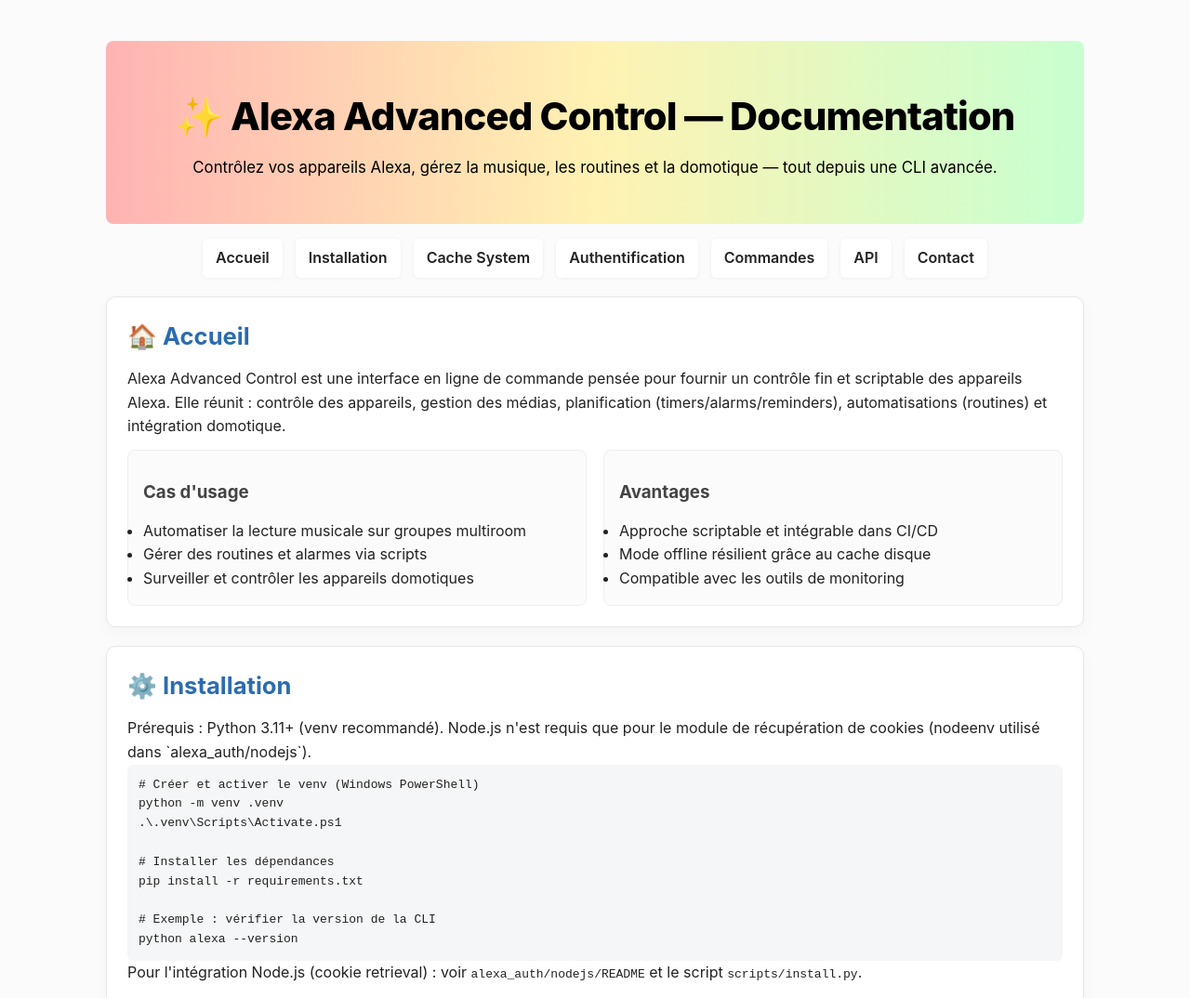
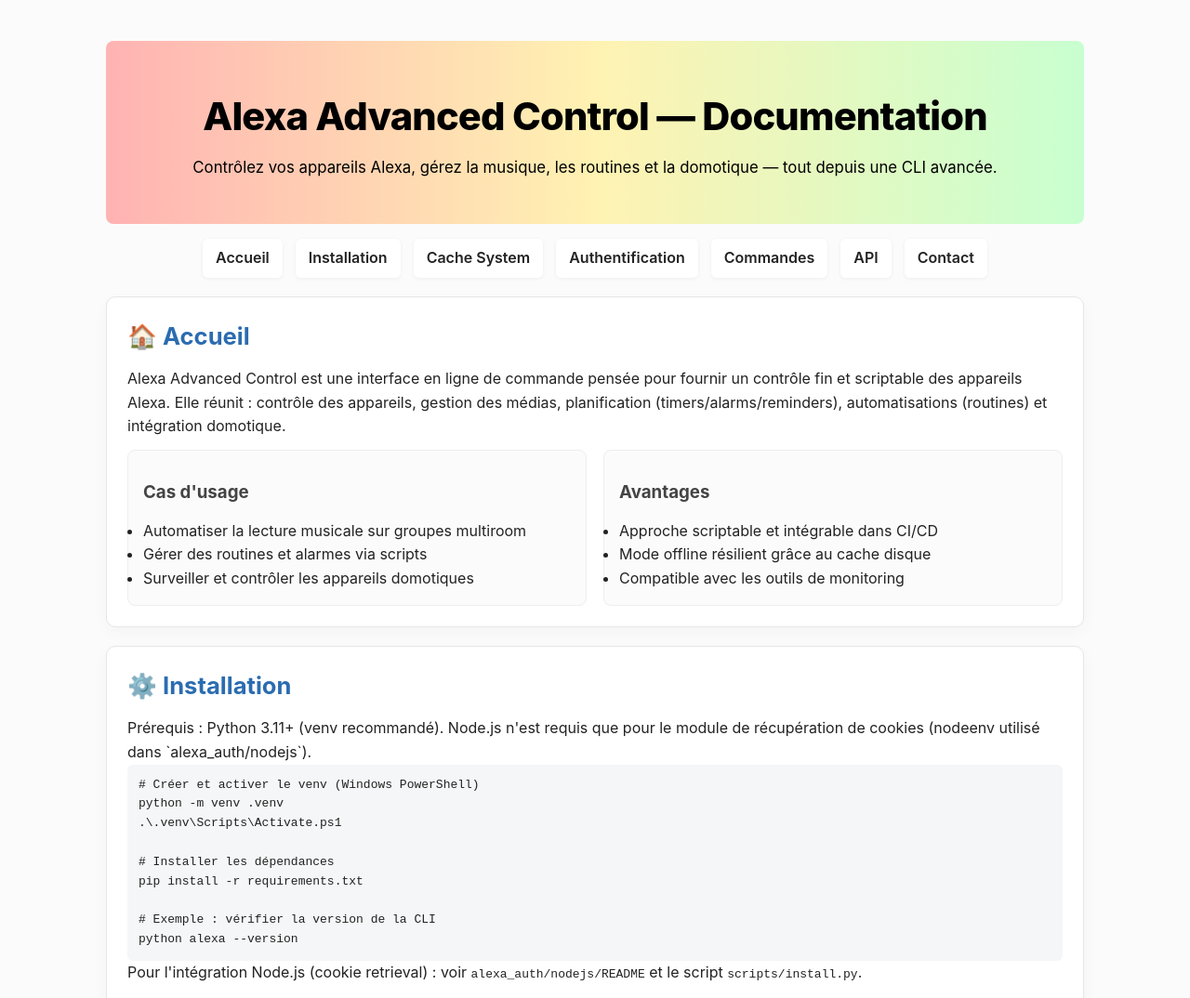
Before and after one commit to weedmanu/alexa_full_control, a plain HTML site: page docs/documentation.html in a window 1280 px wide. Shown: the top 1074 px of the page at 93% size. Drawn offline with Linux system fonts and the light colour scheme.

Commit message:
docs: remove emoji from main title

```diff
--- a/docs/documentation.html
+++ b/docs/documentation.html
@@ -40,7 +40,7 @@
 <body>
     <div class="container">
         <header>
-            <h1>✨ Alexa Advanced Control — Documentation</h1>
+            <h1>Alexa Advanced Control — Documentation</h1>
             <p>Contrôlez vos appareils Alexa, gérez la musique, les routines et la domotique — tout depuis une CLI avancée.</p>
         </header>
 
```
